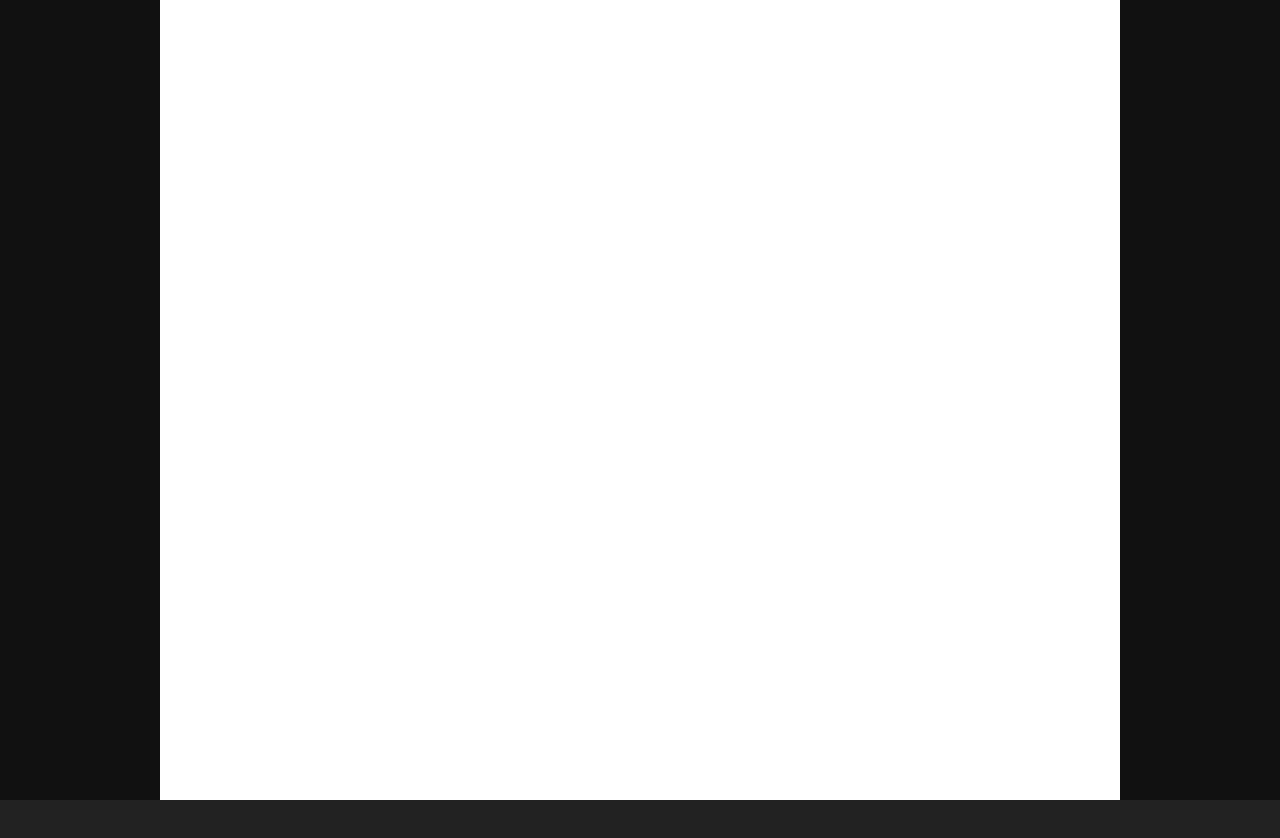
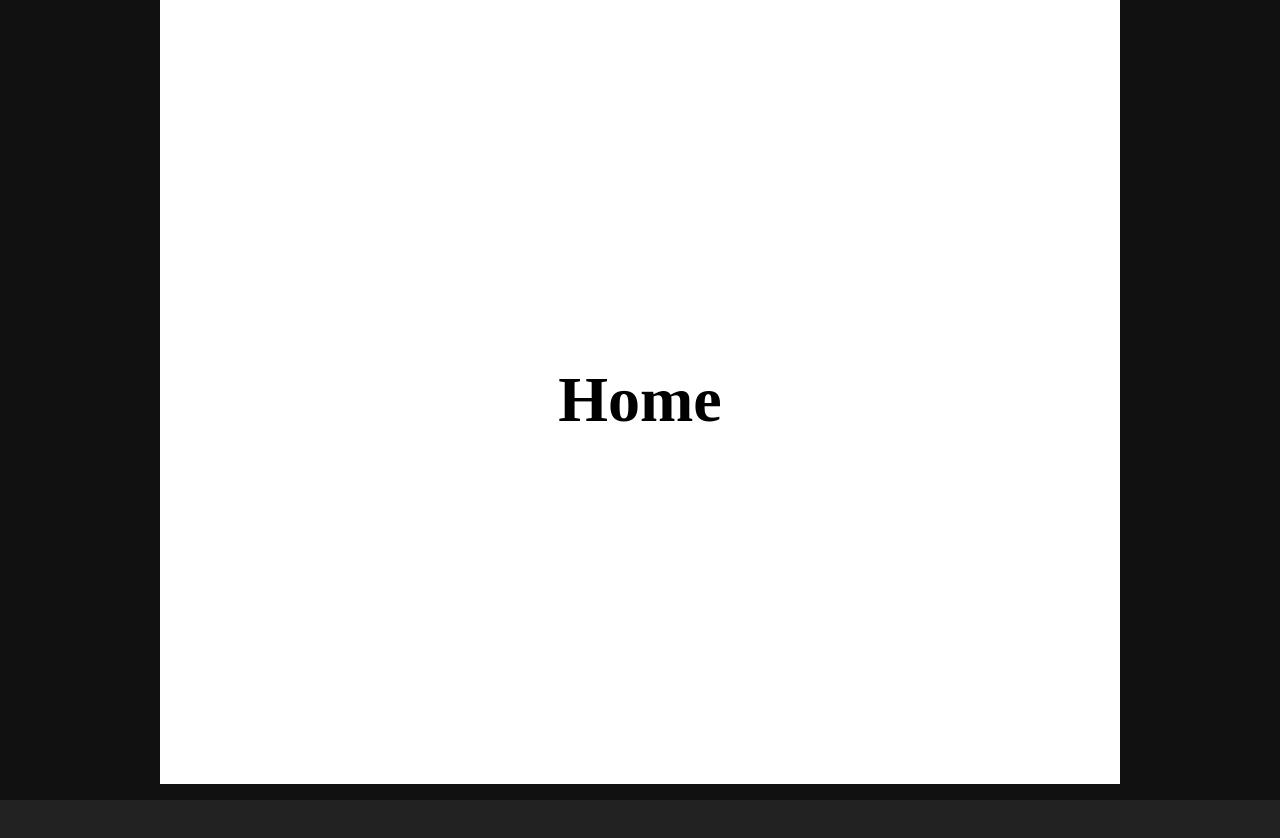
Before and after one commit to Cerulean-Lemon/TEST, a plain HTML site: page index.html in a window 1280 px wide. Shown: the top 838 px of the page. Drawn offline with nearby package versions, Linux system fonts and the light colour scheme.

Commit message:
Update index.html

```diff
--- a/index.html
+++ b/index.html
@@ -33,11 +33,9 @@
         align-items: center;
         font-size: 4rem;
         font-weight: bold;
-        color: #fff;
+        color: black;
         border-bottom: 8px solid #222;
         transition: transform 0.1s ease-out;
-        /* --- 줄 추가 --- */
-        position: absolute;
       }
       .section::before,
       .section::after {
@@ -81,7 +79,7 @@
         z-index: 1;
         opacity: 0;
       }
-      .section .film-divider {
+      .film-divider {
         position: absolute;
         left: 0;
         bottom: 0;
@@ -92,14 +90,30 @@
         pointer-events: none;
       }
     </style>
+    <script src="https://cdnjs.cloudflare.com/ajax/libs/gsap/3.12.5/gsap.min.js"></script>
   </head>
   <body>
     <div id="film-container">
-      <div class="section section1"></div>
-      <div class="section section2"></div>
-      <div class="section section3"></div>
-      <div class="section section4"></div>
-      <div class="section section5"></div>
+      <div class="section section1">
+        Home
+        <div class="film-divider"></div>
+      </div>
+      <div class="section section2">
+        About me
+        <div class="film-divider"></div>
+      </div>
+      <div class="section section3">
+        Skills
+        <div class="film-divider"></div>
+      </div>
+      <div class="section section4">
+        Works
+        <div class="film-divider"></div>
+      </div>
+      <div class="section section5">
+        Contact
+        <div class="film-divider"></div>
+      </div>
     </div>
     <script>
       // 섹션 정보
@@ -113,27 +127,45 @@
       const sectionCount = sections.length;
       const vh = window.innerHeight;
 
+      // 초기 상태 기억
+      let prevStates = sections.map(() => ({ opacity: null, top: null }));
+
       window.addEventListener("scroll", () => {
         const scrollY = Math.min(window.scrollY, vh * (sectionCount - 1));
-
         sections.forEach((section, i) => {
           const startAt = i * vh;
+          let targetOpacity, targetTop;
           if (i === 0) {
-            section.style.opacity = 1;
-            section.style.top = Math.min(scrollY, vh) + "px";
+            targetOpacity = 1;
+            targetTop = Math.min(scrollY, vh);
           } else {
             if (scrollY >= startAt) {
-              section.style.opacity = 1;
-              section.style.top = scrollY - startAt + "px";
+              targetOpacity = 1;
+              targetTop = scrollY - startAt;
             } else {
-              section.style.opacity = 1;
-              section.style.top = "0px";
+              targetOpacity = 1;
+              targetTop = 0;
             }
+          }
+
+          // 값이 바뀔 때만 애니메이션 실행
+          if (
+            prevStates[i].opacity !== targetOpacity ||
+            prevStates[i].top !== targetTop
+          ) {
+            gsap.to(section, {
+              opacity: targetOpacity,
+              top: targetTop,
+              duration: 0.45,
+              ease: "power2.out",
+            });
+            prevStates[i].opacity = targetOpacity;
+            prevStates[i].top = targetTop;
           }
         });
       });
 
-      // 초기화 (새로고침시에도 정상위치)
+      // 초기화
       window.dispatchEvent(new Event("scroll"));
     </script>
   </body>
```
